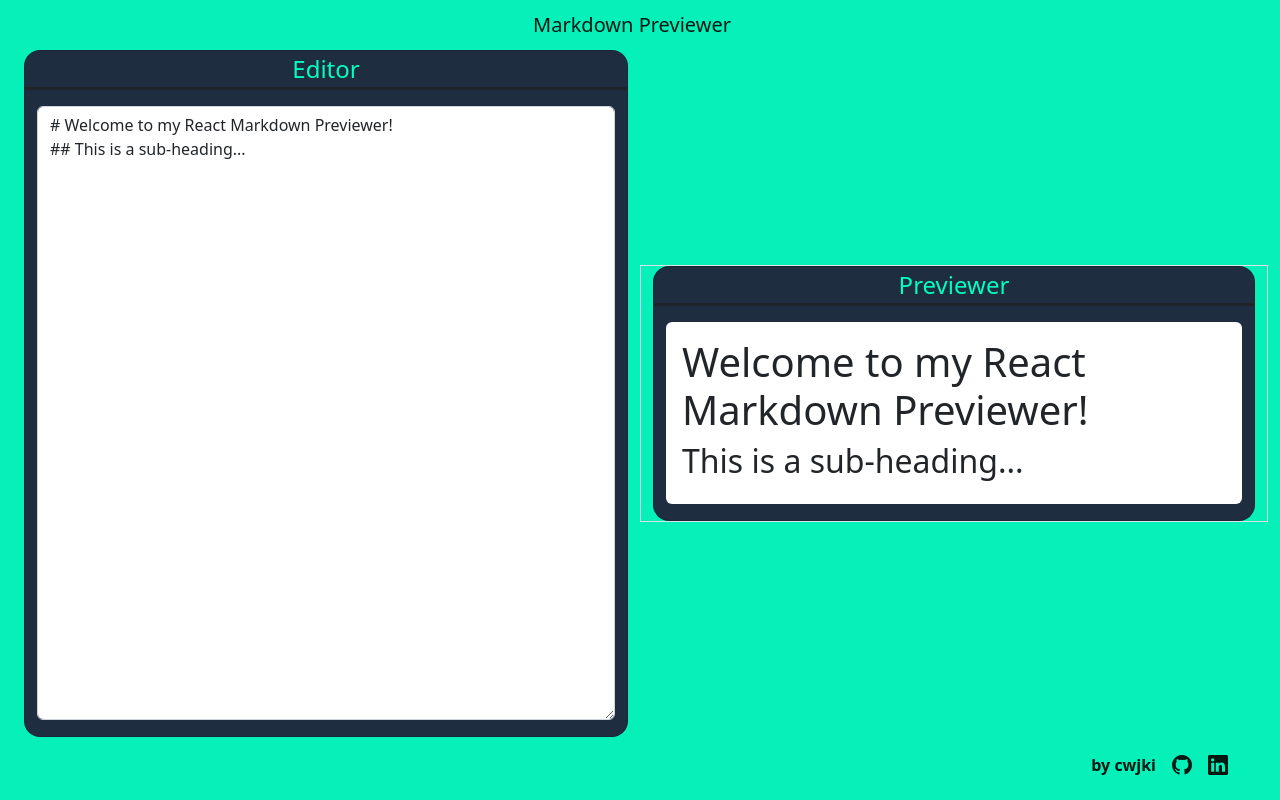
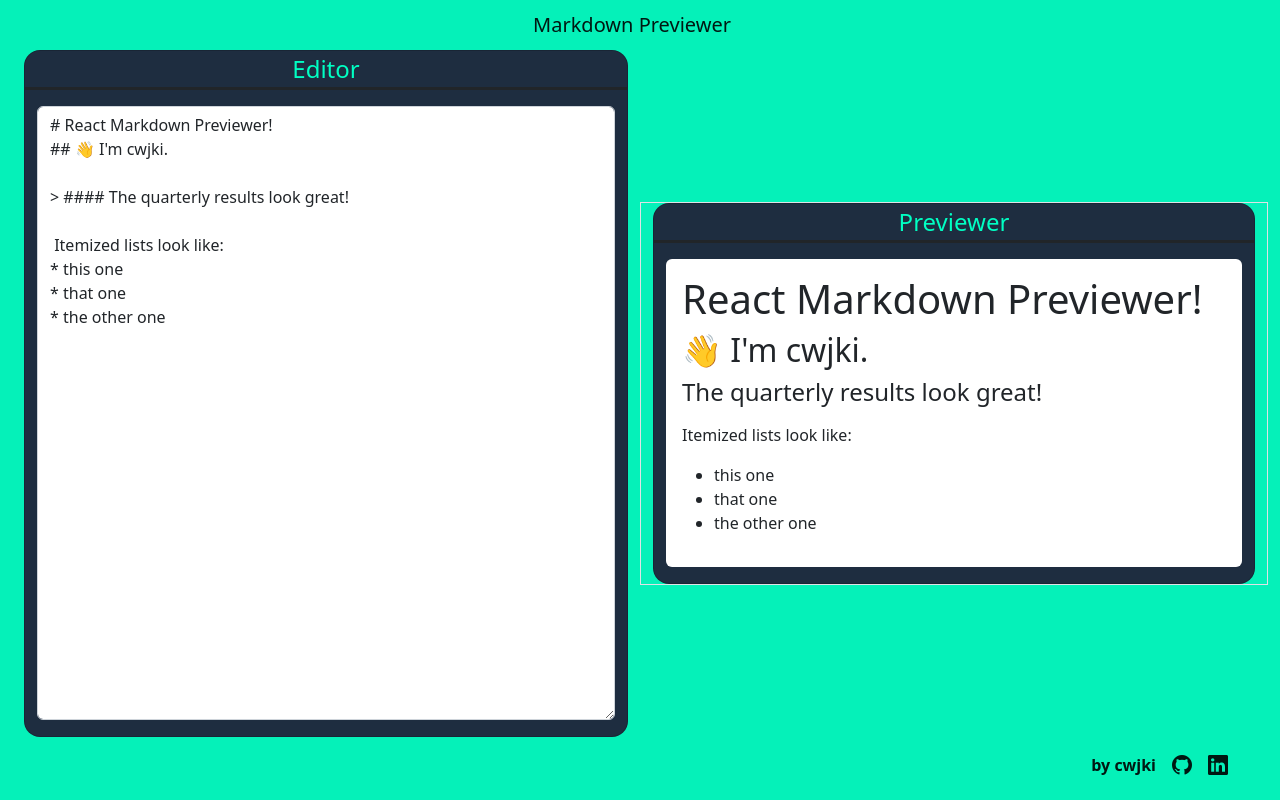
Before and after one commit to cwjki/markdown-previewer, a React (Create React App) app: page / in a window 1280 px wide. Built offline with nearby package versions, Linux system fonts and the light colour scheme.

Commit message:
creating the initial editor text example

```diff
--- a/src/data/data.js
+++ b/src/data/data.js
@@ -1,3 +1,14 @@
-const initialMsg = "# Welcome to my React Markdown Previewer! \n## This is a sub-heading... "
+const initialMsg = "" +
+"# React Markdown Previewer!" +
+"\n## 👋 I'm cwjki." +
+"\n\n> #### The quarterly results look great!" +
+"\n\n Itemized lists look like:\n* this one\n* that one\n* the other one" +
+""
+
+
+
+
+
+
 
 export default initialMsg;
```
